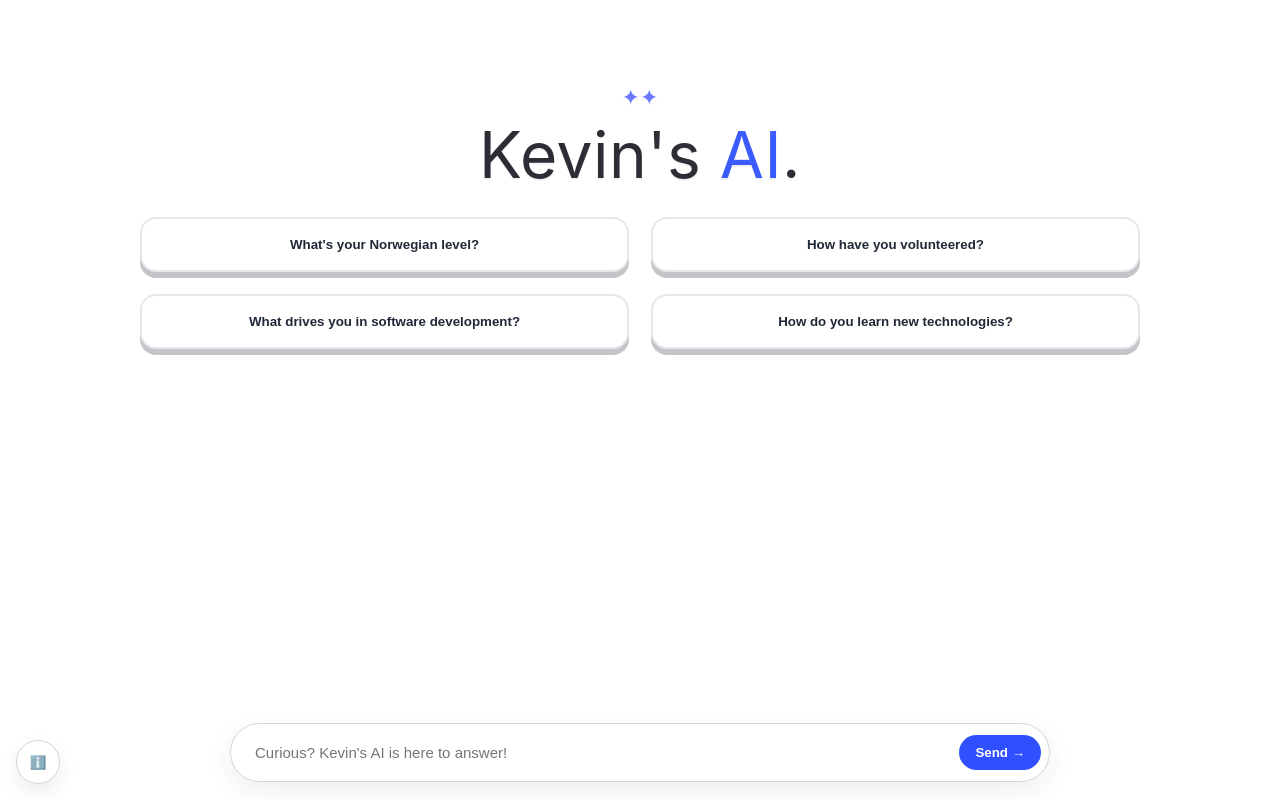
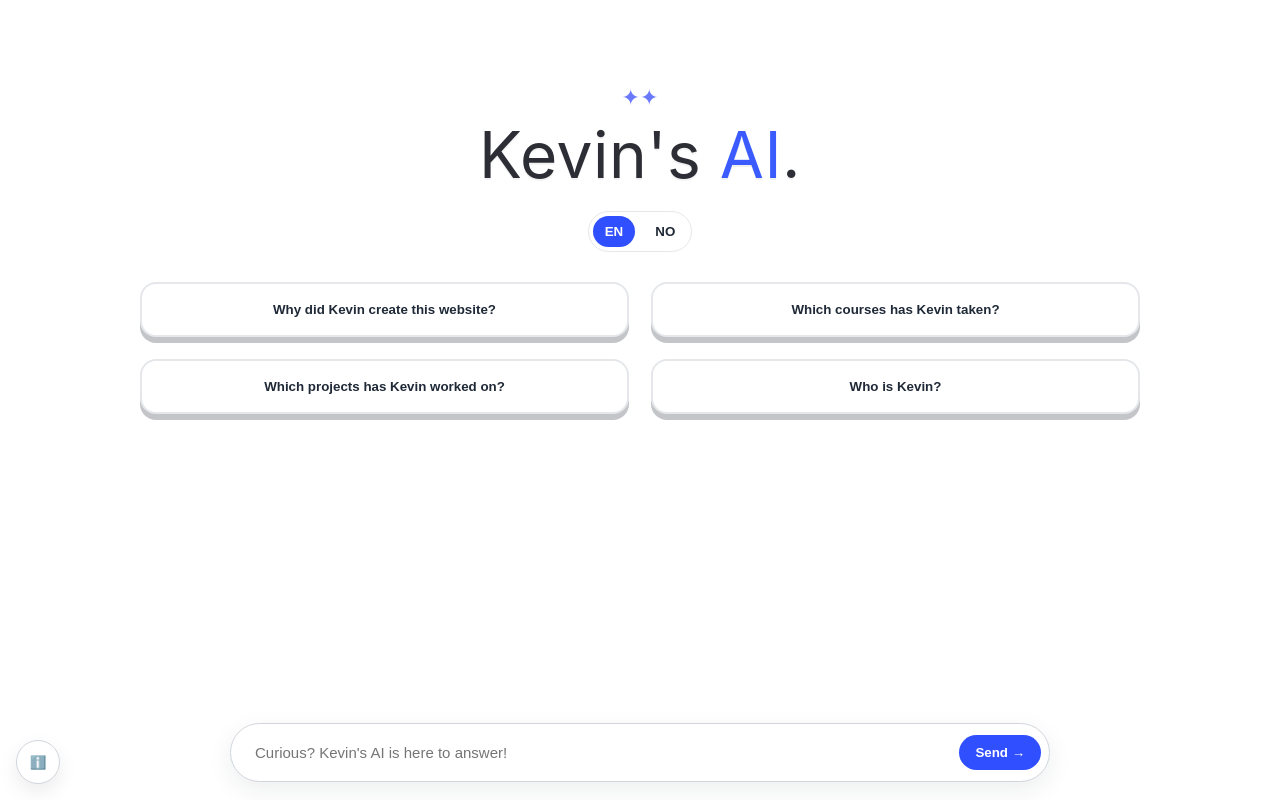
Before and after one commit to kdm-kev-NTNU/AboutMe, a Vue app in the folder frontend/homepage/: page / in a window 1280 px wide. Built offline with nearby package versions, Linux system fonts and the light colour scheme; the HTML template or start-up script is replaced by a standard one.

Commit message:
frotnend improvements, loading buttons

```diff
--- a/frontend/homepage/src/views/ChatView.vue
+++ b/frontend/homepage/src/views/ChatView.vue
@@ -7,13 +7,15 @@ type Message = { role: 'user' | 'assistant'; text: string }
 const route = useRoute()
 const router = useRouter()
 const input = ref('')
+const isLoading = ref(false)
 const state = reactive<{ messages: Message[] }>({ messages: [] })
 
 async function send(text: string) {
-  if (!text.trim()) return
+  if (!text.trim() || isLoading.value) return
   state.messages.push({ role: 'user', text })
   input.value = ''
   try {
+    isLoading.value = true
     const res = await fetch('/api/ask', {
       method: 'POST',
       headers: { 'Content-Type': 'application/json' },
@@ -24,6 +26,8 @@ async function send(text: string) {
     state.messages.push({ role: 'assistant', text: data.answer })
   } catch (e: any) {
     state.messages.push({ role: 'assistant', text: 'Noe gikk galt. Prøv igjen.' })
+  } finally {
+    isLoading.value = false
   }
 }
 
@@ -46,10 +50,17 @@ onMounted(() => {
       <div v-for="(m, idx) in state.messages" :key="idx" class="message" :class="m.role">
         <div class="bubble">{{ m.text }}</div>
       </div>
+      <div v-if="isLoading" class="message assistant">
+        <div class="bubble typing">
+          <span class="dot"></span>
+          <span class="dot"></span>
+          <span class="dot"></span>
+        </div>
+      </div>
     </div>
     <form class="composer" @submit.prevent="send(input)">
-      <input v-model="input" type="text" placeholder="Skriv et spørsmål..." />
-      <button type="submit">Send</button>
+      <input v-model="input" :disabled="isLoading" type="text" placeholder="Skriv et spørsmål..." />
+      <button type="submit" :disabled="isLoading">{{ isLoading ? 'Venter…' : 'Send' }}</button>
     </form>
   </div>
 </template>
@@ -130,4 +141,23 @@ onMounted(() => {
 .composer button:hover {
   background: #2563eb;
 }
+.typing {
+  display: inline-flex;
+  align-items: center;
+  gap: 6px;
+}
+.dot {
+  width: 6px;
+  height: 6px;
+  background: #9ca3af;
+  border-radius: 50%;
+  animation: blink 1.2s infinite ease-in-out;
+}
+.dot:nth-child(2) { animation-delay: .2s; }
+.dot:nth-child(3) { animation-delay: .4s; }
+
+@keyframes blink {
+  0%, 80%, 100% { transform: scale(0.8); opacity: .4; }
+  40% { transform: scale(1); opacity: 1; }
+}
 </style>
--- a/frontend/homepage/src/views/HomeView.vue
+++ b/frontend/homepage/src/views/HomeView.vue
@@ -1,15 +1,27 @@
 <script setup lang="ts">
 import { useRouter } from 'vue-router'
-import { ref } from 'vue'
+import { ref, computed } from 'vue'
 
 const router = useRouter()
 
-const questions = [
-  "What's your Norwegian level?",
-  'How have you volunteered?',
-  'What drives you in software development?',
-  'How do you learn new technologies?',
-]
+const language = ref<'en' | 'no'>('en')
+
+const questionsByLang: Record<'en' | 'no', string[]> = {
+  en: [
+    'Why did Kevin create this website?',
+    'Which courses has Kevin taken?',
+    'Which projects has Kevin worked on?',
+    'Who is Kevin?',
+  ],
+  no: [
+    'Hvorfor lagde Kevin denne nettsiden?',
+    'Hvilke emner har Kevin hatt?',
+    'Hvilke prosjekter har Kevin jobbet med?',
+    'Hvem er Kevin?',
+  ],
+}
+
+const visibleQuestions = computed(() => questionsByLang[language.value])
 
 const quickQuestion = ref('')
 
@@ -31,9 +43,16 @@ function submitQuick() {
       <h1 class="logo">Kevin's <span>AI</span>.</h1>
     </section>
 
+    <section class="lang">
+      <div class="lang-toggle">
+        <button class="lang-btn" :class="{ active: language === 'en' }" @click="language = 'en'">EN</button>
+        <button class="lang-btn" :class="{ active: language === 'no' }" @click="language = 'no'">NO</button>
+      </div>
+    </section>
+
     <section class="quick">
       <div class="grid">
-        <button v-for="q in questions" :key="q" class="btn-pill" @click="ask(q)">
+        <button v-for="q in visibleQuestions" :key="q" class="btn-pill" @click="ask(q)">
           {{ q }}
         </button>
       </div>
@@ -60,6 +79,12 @@ function submitQuick() {
 .logo { font-size: 64px; line-height: 1; margin: 0; letter-spacing: .5px; color: #2d2e35; text-shadow: 0 2px 0 rgba(0,0,0,.05); }
 .logo span { color: #3b5bff; text-shadow: 0 2px 0 rgba(0,0,0,.06); }
 
+/* Language toggle */
+.lang { display: flex; justify-content: center; margin: 10px 0 0; }
+.lang-toggle { display: inline-flex; gap: 8px; background: #fff; border: 1px solid #e5e7eb; border-radius: 999px; padding: 4px; }
+.lang-btn { border: none; background: transparent; padding: 8px 12px; border-radius: 999px; font-weight: 700; color: #1f2937; cursor: pointer; }
+.lang-btn.active { background: #304ffe; color: #fff; }
+
 /* Quick buttons */
 .grid { display: grid; grid-template-columns: repeat(auto-fit, minmax(360px, 1fr)); gap: 22px; max-width: 1000px; margin: 30px auto; }
 .btn-pill { background: #fff; border: 2px solid #e5e7eb; border-radius: 16px; padding: 18px 20px; font-weight: 700; color: #1f2937; cursor: pointer; text-align: center; box-shadow: 0 6px 0 rgba(17, 24, 39, 0.25); transition: transform .12s ease, box-shadow .12s ease, background .12s ease; }
```
